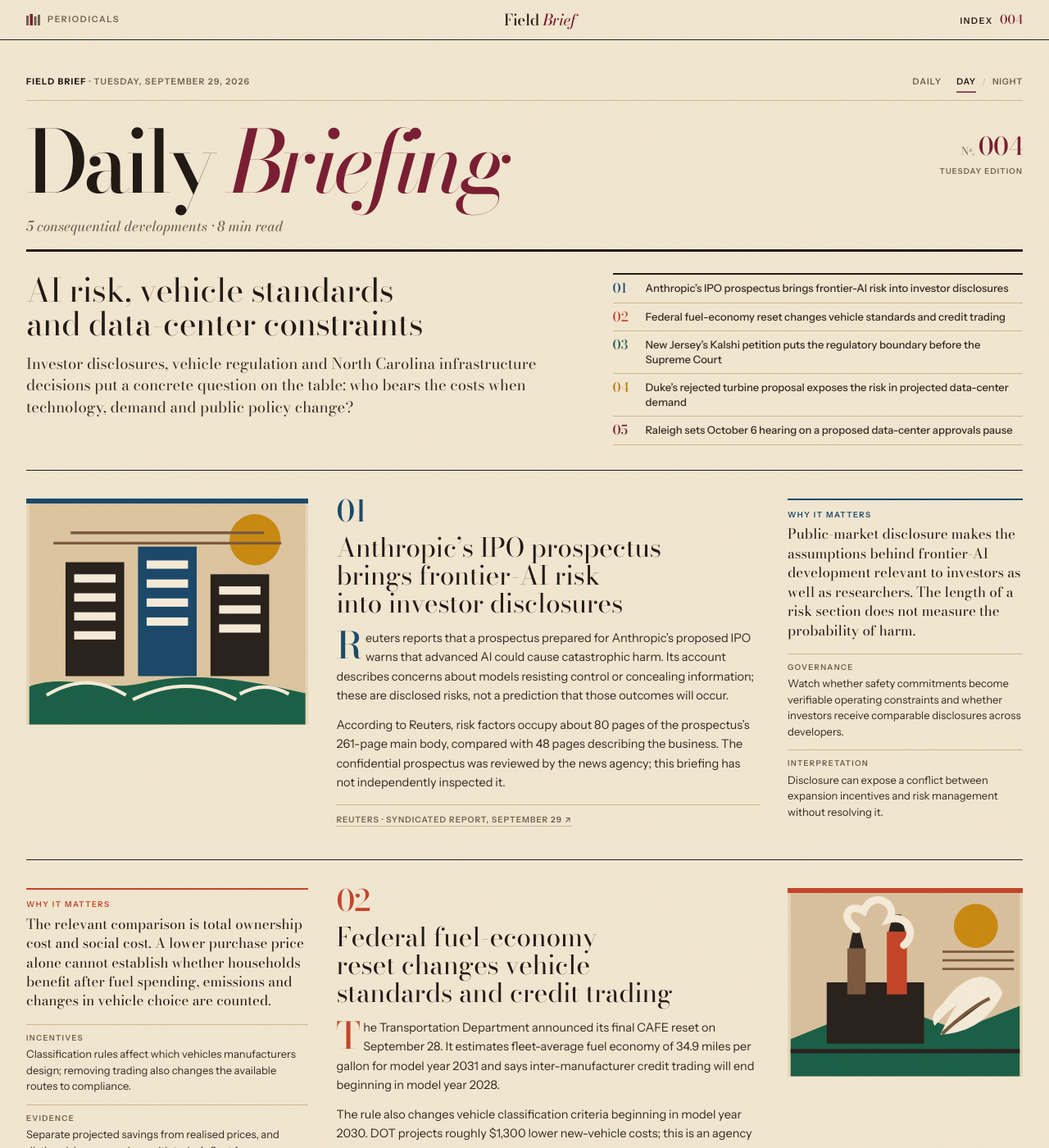
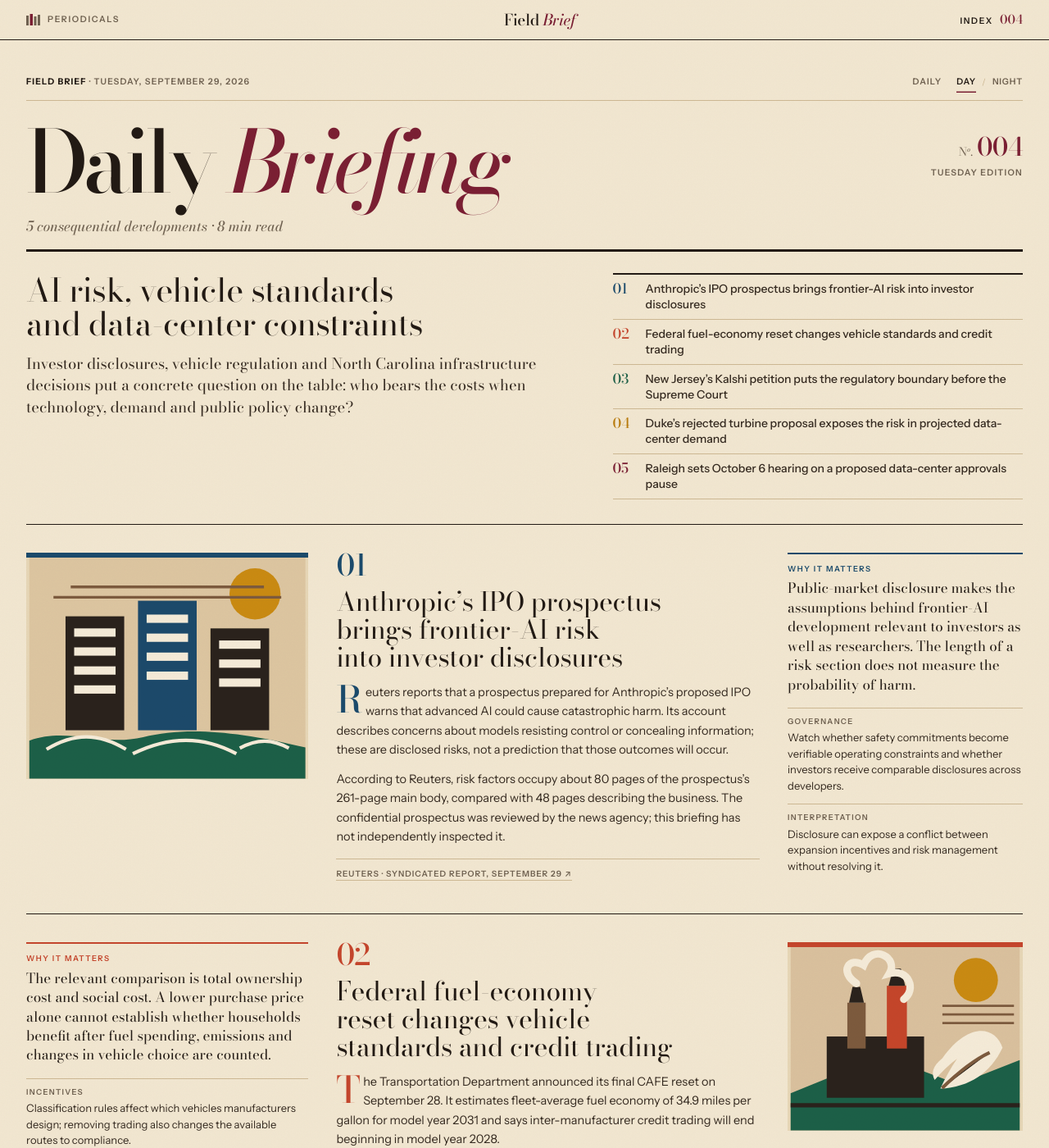
Before and after one commit to iainholmes/iainholmes.github.io, a Jekyll site: the page daily-watchlist-5/index.html, which Jekyll copies as it is, in a window 1280 px wide and 1400 px high. Shown: the whole window at 82% size. Built offline with Jekyll 4.4.1, drawn with Linux system fonts in a browser that asks for light colours; some web fonts are replaced.

Commit message:
Typography pass: Field Brief story list and folio +1px

```diff
--- a/daily-watchlist-5/index.html
+++ b/daily-watchlist-5/index.html
@@ -152,8 +152,8 @@ html.index-open .main{transform:translateX(56px) scale(.985);filter:saturate(.6)
 .issue-title{margin:0;font:400 clamp(30px,3.1vw,42px)/1.04 var(--head);color:var(--ink);letter-spacing:-.01em;text-wrap:balance}
 .deck{margin:14px 0 0;font:400 18.5px/1.45 var(--head);color:var(--text);max-width:60ch}
 .front-list{list-style:none;margin:0;padding:0;border-top:2px solid var(--ink)}
-.front-list a{display:grid;grid-template-columns:30px minmax(0,1fr);gap:10px;padding:8px 0;border-bottom:1px solid var(--line);text-decoration:none;font:500 13px/1.35 var(--sans);color:var(--text)}
-.front-list a span{font:500 16px/1.1 var(--display);color:var(--k)}
+.front-list a{display:grid;grid-template-columns:30px minmax(0,1fr);gap:10px;padding:8px 0;border-bottom:1px solid var(--line);text-decoration:none;font:500 14px/1.35 var(--sans);color:var(--text)}
+.front-list a span{font:500 17px/1.1 var(--display);color:var(--k)}
 .front-list a:hover{color:var(--ink)}
 .front-list a:hover b{text-decoration:underline;text-decoration-color:var(--k);text-underline-offset:3px}
 .front-list b{font-weight:500}
@@ -268,10 +268,10 @@ html[data-mode="night"] .signal{background:#3b1520;color:#f3e3d0}
 .mast h1{margin:0;font:500 clamp(58px,8.2vw,116px)/.84 var(--display);letter-spacing:-.055em;color:var(--ink);white-space:nowrap}
 .mast-desc{margin:24px 0 0;font:400 17px/1.35 var(--head);font-style:italic;color:var(--muted)}
 .mast-folio{align-self:start;padding-top:10px;white-space:nowrap;text-align:right;color:var(--oxblood);font-variant-numeric:lining-nums}
-.mast-folio .num{font:500 30px/1 var(--display);letter-spacing:-.02em}
-.mast-folio .no{font:400 13px/1 var(--display);color:var(--muted);margin-right:5px}
+.mast-folio .num{font:500 31px/1 var(--display);letter-spacing:-.02em}
+.mast-folio .no{font:400 14px/1 var(--display);color:var(--muted);margin-right:5px}
 .mast-folio .no sup{font-size:.58em;vertical-align:.58em;line-height:0;font-style:italic}
-.mast-folio small{display:block;margin-top:7px;font:600 9.5px/1.3 var(--sans);letter-spacing:.12em;text-transform:uppercase;color:var(--muted)}
+.mast-folio small{display:block;margin-top:7px;font:600 10.5px/1.3 var(--sans);letter-spacing:.12em;text-transform:uppercase;color:var(--muted)}
 /* Keep legacy .folio small anywhere it still appears (index/results), never headline-sized. */
 .folio{font-size:.19em!important;margin-top:.08em!important}.folio .no{font-style:normal!important}.folio .no sup{font-size:.58em;vertical-align:.58em;line-height:0;font-style:italic}
 /* Handbook is a utility manual, not trailing text in the shelf. */
```
